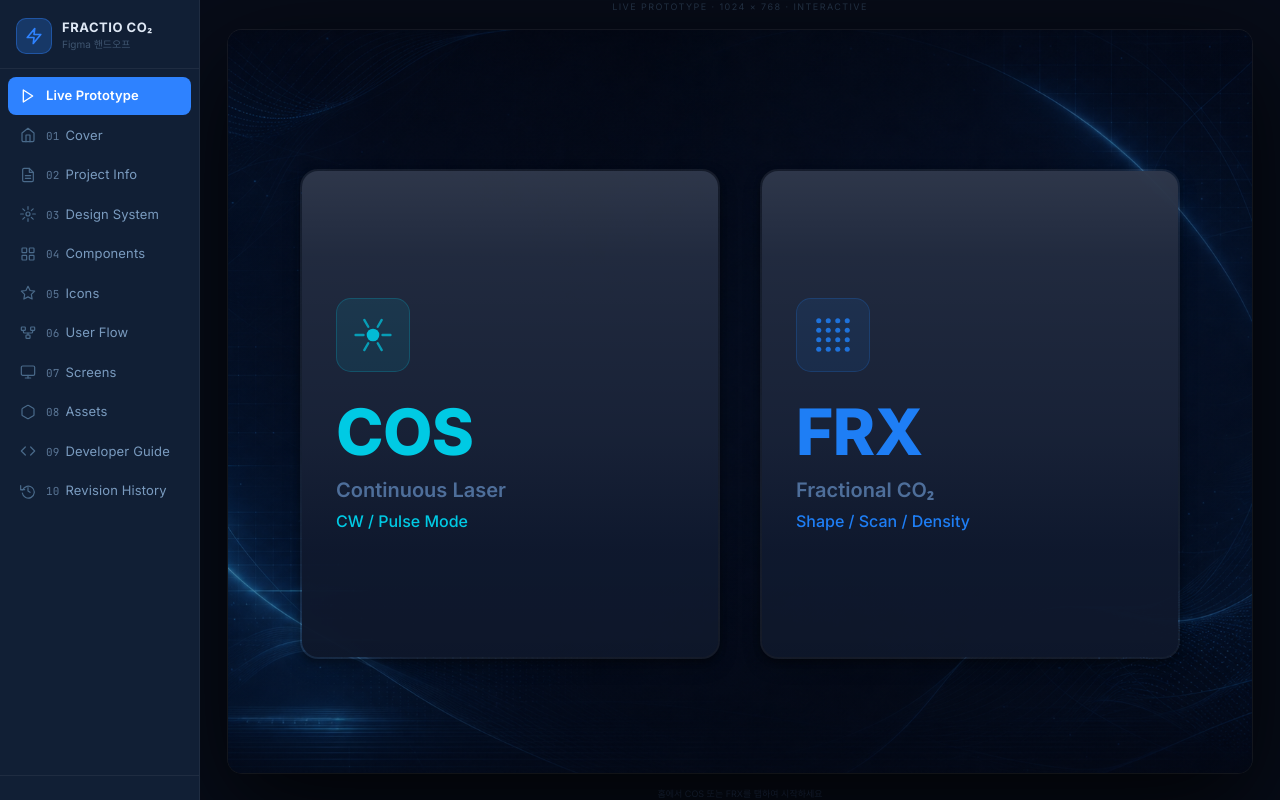
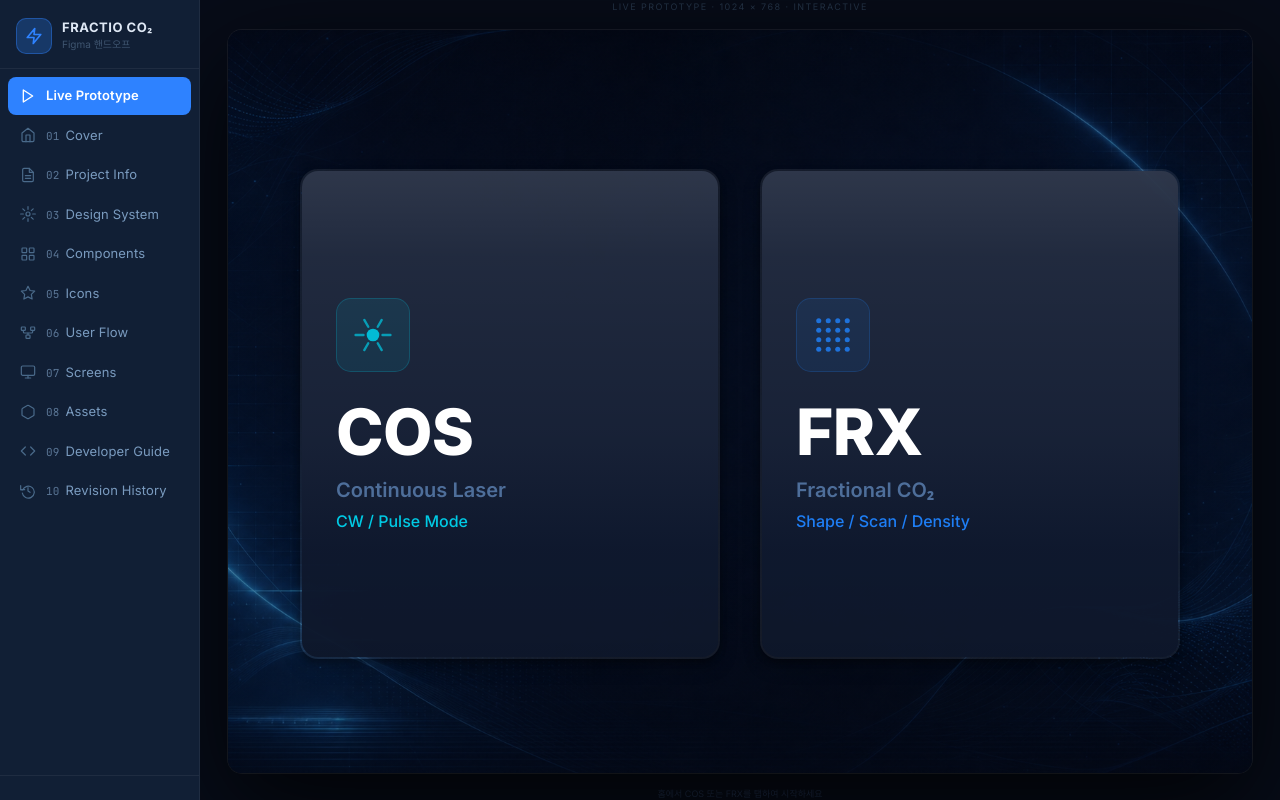
Before and after one commit to dnqhdqhd1029/co2LaserGui, a React (Vite) app: page / in a window 1280 px wide. Built offline with nearby package versions, Linux system fonts and the light colour scheme.

Commit message:
feat(hcamera): 0820 new 수정3

```diff
--- a/src/styles/hmi2.css
+++ b/src/styles/hmi2.css
@@ -143,11 +143,13 @@
 }
 
 .hmi-mode-select-card[data-tone="cyan"] .hmi-mode-select-card__title {
-    color: #00cae4;
+    /*color: #00cae4;*/
+    color: #fff;
 }
 
 .hmi-mode-select-card[data-tone="blue"] .hmi-mode-select-card__title {
-    color: #1e7ef5;
+    /*color: #1e7ef5;*/
+    color: #fff;
 }
 
 .hmi-mode-select-card[data-highlighted="true"] {
```
Lines whose indentation alone changed are shown as unchanged.
